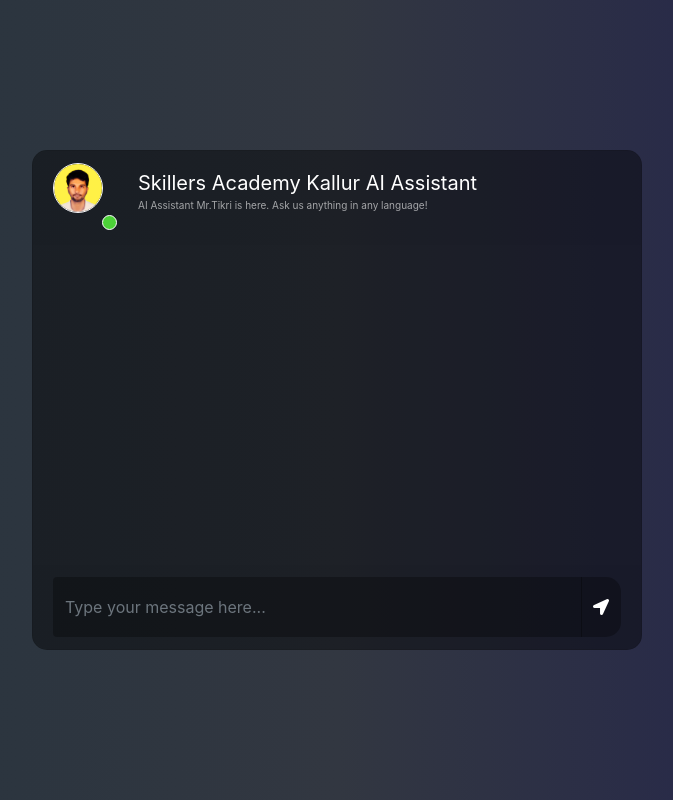
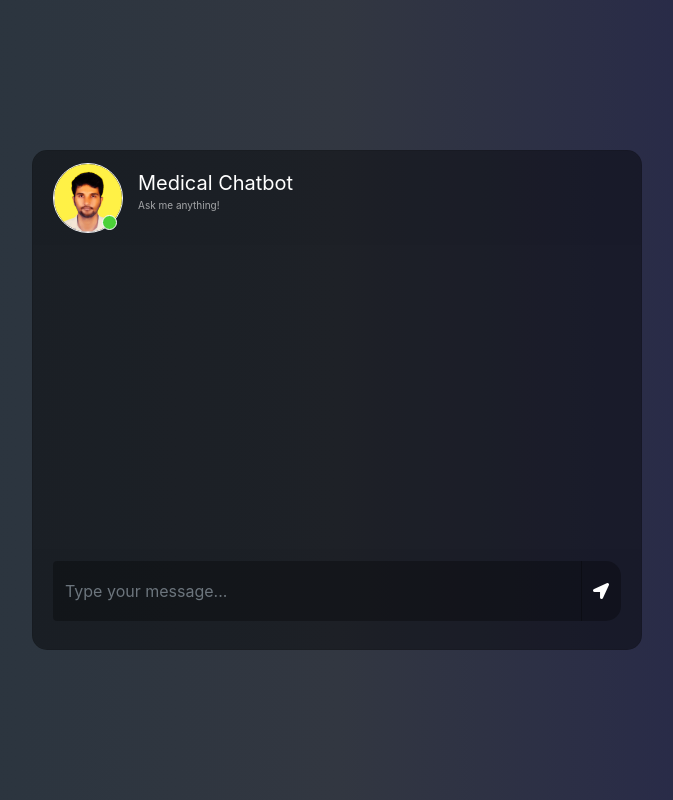
Before and after one commit to skillersacademykallur-sudo/skillersacademykallurchatbot, a Flask app: page / in a window 1280 px wide. Shown: the whole page, without its empty margins (303-976 px from the left). Run offline with Flask 3, Linux system fonts and the light colour scheme; some libraries are stand-ins or nearby versions.

Commit message:
restored image settings

```diff
--- a/static/style.css
+++ b/static/style.css
@@ -93,13 +93,11 @@ border-radius: 0 0 15px 15px !important;
     height: 70px;
     border: 1.5px solid #f5f6fa;
     border-radius: 50%;
-    object-fit: cover;
 }
 .user_img_msg{
 	height: 50px;
 	width: 50px;
 	border:1.5px solid #f5f6fa;
-	object-fit: cover;
 
 }
 .img_cont{
@@ -108,8 +106,8 @@ border-radius: 0 0 15px 15px !important;
 	width: 70px;
 }
 .img_cont_msg{
-	height: 50px;
-	width: 50px;
+	height: 40px;
+	width: 40px;
 }
 .online_icon{
 	position: absolute;
@@ -153,7 +151,7 @@ border-radius: 0 0 15px 15px !important;
 	margin-left: 10px;
 	border-radius: 25px;
 	background-color: rgb(82, 172, 255);
-	padding: 10px 10px 20px 10px
+	padding: 10px;
 	position: relative;
 }
 .msg_cotainer_send{
@@ -162,7 +160,7 @@ border-radius: 0 0 15px 15px !important;
 	margin-right: 10px;
 	border-radius: 25px;
 	background-color: #58cc71;
-	padding: 10px 10px 20px 10px
+	padding: 10px;
 	position: relative;
 }
 .msg_time{
--- a/templates/chat.html
+++ b/templates/chat.html
@@ -1,18 +1,17 @@
+<link href="//maxcdn.bootstrapcdn.com/bootstrap/4.1.1/css/bootstrap.min.css" rel="stylesheet" id="bootstrap-css">
+<script src="//maxcdn.bootstrapcdn.com/bootstrap/4.1.1/js/bootstrap.min.js"></script>
+<script src="//cdnjs.cloudflare.com/ajax/libs/jquery/3.2.1/jquery.min.js"></script>
+
 <!DOCTYPE html>
 <html>
 	<head>
 		<title>Chatbot</title>
-    <link href="//maxcdn.bootstrapcdn.com/bootstrap/4.1.1/css/bootstrap.min.css" rel="stylesheet" id="bootstrap-css">
-    <script src="//maxcdn.bootstrapcdn.com/bootstrap/4.1.1/js/bootstrap.min.js"></script>
-    <script src="//cdnjs.cloudflare.com/ajax/libs/jquery/3.2.1/jquery.min.js"></script>
-
-    <link rel="stylesheet" href="https://stackpath.bootstrapcdn.com/bootstrap/4.1.3/css/bootstrap.min.css"
-          integrity="sha384-MCw98/SFnGE8fJT3GXwEOngsV7Zt27NXFoaoApmYm81iuXoPkFOJwJ8ERdknLPMO" crossorigin="anonymous">
-    <link rel="stylesheet" href="https://use.fontawesome.com/releases/v5.5.0/css/all.css"
-          integrity="sha384-B4dIYHKNBt8Bc12p+WXckhzcICo0wtJAoU8YZTY5e0Id1GSseTk6S+L3BlXeVIU" crossorigin="anonymous">
-
+		<link rel="stylesheet" href="https://stackpath.bootstrapcdn.com/bootstrap/4.1.3/css/bootstrap.min.css" integrity="sha384-MCw98/SFnGE8fJT3GXwEOngsV7Zt27NXFoaoApmYm81iuXoPkFOJwJ8ERdknLPMO" crossorigin="anonymous">
+		<link rel="stylesheet" href="https://use.fontawesome.com/releases/v5.5.0/css/all.css" integrity="sha384-B4dIYHKNBt8Bc12p+WXckhzcICo0wtJAoU8YZTY5qE0Id1GSseTk6S+L3BlXeVIU" crossorigin="anonymous">
+		<script src="https://ajax.googleapis.com/ajax/libs/jquery/3.3.1/jquery.min.js"></script>
 		<link rel="stylesheet" type="text/css" href="{{ url_for('static', filename='style.css')}}"/>
 	</head>
+
 
 	<body>
 		<div class="container-fluid h-100">
@@ -22,26 +21,25 @@
 						<div class="card-header msg_head">
 							<div class="d-flex bd-highlight">
 								<div class="img_cont">
-                                <img src="static/images/profile.png" class="rounded-circle user_img_msg">
+									<img src="static/images/profile.png" class="user_img">
+									<!-- <img src="https://www.prdistribution.com/spirit/uploads/pressreleases/2019/newsreleases/d83341deb75c4c4f6b113f27b1e42cd8-chatbot-florence-already-helps-thousands-of-patients-to-remember-their-medication.png" class="rounded-circle user_img"> -->
 									<span class="online_icon"></span>
 								</div>
 								<div class="user_info">
-                                <span>Skillers Academy Kallur AI Assistant</span>
-                                <p>AI Assistant Mr.Tikri is here. Ask us anything in any language!</p>
+									<span>Medical Chatbot</span>
+									<p>Ask me anything!</p>
 								</div>
 							</div>
 						</div>
-                    <div id="messageFormeight" class="card-body msg_card_body" style="overflow-y: auto; height: 400px;">
-                        <!-- Messages will be appended here -->
+						<div id="messageFormeight" class="card-body msg_card_body">
+
+
 						</div>
 						<div class="card-footer">
 							<form id="messageArea" class="input-group">
-                            <input type="text" id="text" name="msg" placeholder="Type your message here..."
-                                   autocomplete="off" class="form-control type_msg" required />
+                                <input type="text" id="text" name="msg" placeholder="Type your message..." autocomplete="off" class="form-control type_msg" required/>
 								<div class="input-group-append">
-                                <button type="submit" id="send" class="input-group-text send_btn">
-                                    <i class="fas fa-location-arrow"></i>
-                                </button>
+									<button type="submit" id="send" class="input-group-text send_btn"><i class="fas fa-location-arrow"></i></button>
 								</div>
 							</form>
 						</div>
@@ -55,52 +53,34 @@
 				function scrollToTop() {
 					$("#messageFormeight").animate({ scrollTop: 0 }, "slow");
 				}
-
-            function scrollToBottom() {
-                $("#messageFormeight").animate({ scrollTop: $("#messageFormeight")[0].scrollHeight }, "slow");
-            }
-
 				$("#messageArea").on("submit", function(event) {
-                event.preventDefault();
-
 					const date = new Date();
 					const hour = date.getHours();
 					const minute = date.getMinutes();
-                const str_time = hour + ":" + (minute < 10 ? "0" : "") + minute;
+					const str_time = hour+":"+minute;
 					var rawText = $("#text").val();
 
-                var userHtml = '<div class="d-flex justify-content-end mb-4">' +
-                    '<div class="msg_cotainer_send">' + rawText +
-                    '<span class="msg_time_send">' + str_time + '</span></div>' +
-                    '<div class="img_cont_msg"><img src="https://i.ibb.co/d5b84Xw/Untitled-design.png" class="rounded-circle user_img_msg"></div></div>';
+					var userHtml = '<div class="d-flex justify-content-end mb-4"><div class="msg_cotainer_send">' + rawText + '<span class="msg_time_send">'+ str_time + '</span></div><div class="img_cont_msg"><img src="https://i.ibb.co/d5b84Xw/Untitled-design.png" class="rounded-circle user_img_msg"></div></div>';
 
 					$("#text").val("");
 					$("#messageFormeight").append(userHtml);
-
-                // Auto-scroll to bottom after user sends message
-                scrollToBottom();
+					scrollToTop();
 
 					$.ajax({
-                    data: { msg: rawText },
+						data: {
+							msg: rawText,
+						},
 						type: "POST",
 						url: "/get",
 					}).done(function(data) {
-                    var botHtml = '<div class="d-flex justify-content-start mb-4">' +
-                        '<div class="img_cont_msg"><img src="static/images/profile.png" class="rounded-circle user_img_msg"></div>' +
-                        '<div class="msg_cotainer">' + data +
-                        '<span class="msg_time">' + str_time + '</span></div></div>';
-
+						var botHtml = '<div class="d-flex justify-content-start mb-4"><div class="img_cont_msg"><img src="static/images/profile.png" class="rounded-circle user_img_msg"></div><div class="msg_cotainer">' + data + '<span class="msg_time">' + str_time + '</span></div></div>';
 						$("#messageFormeight").append($.parseHTML(botHtml));
-
-                    // Auto-scroll to bottom after bot responds
-                    scrollToBottom();
+						scrollToTop();
 					});
+					event.preventDefault();
 				});
-
-            // Auto-scroll to the top while typing
 				$("#text").on("input", function() {
-                //scrollToTop();
-            });
+					scrollToTop();
 			});
 		</script>
 
```
Also changed, not shown: templates/chat copy.html (deleted, +0 -88 lines). Lines whose indentation alone changed are shown as unchanged.
